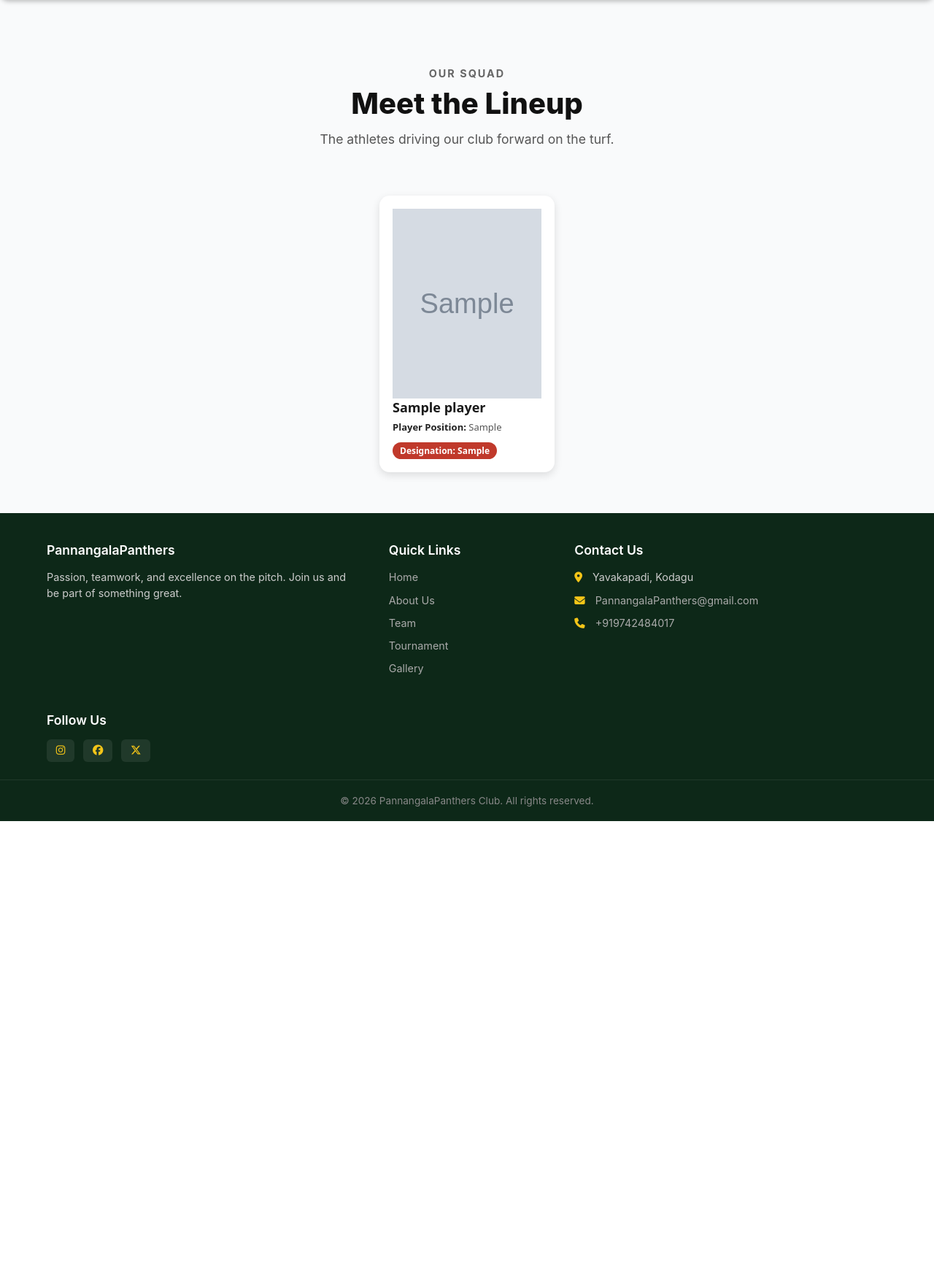
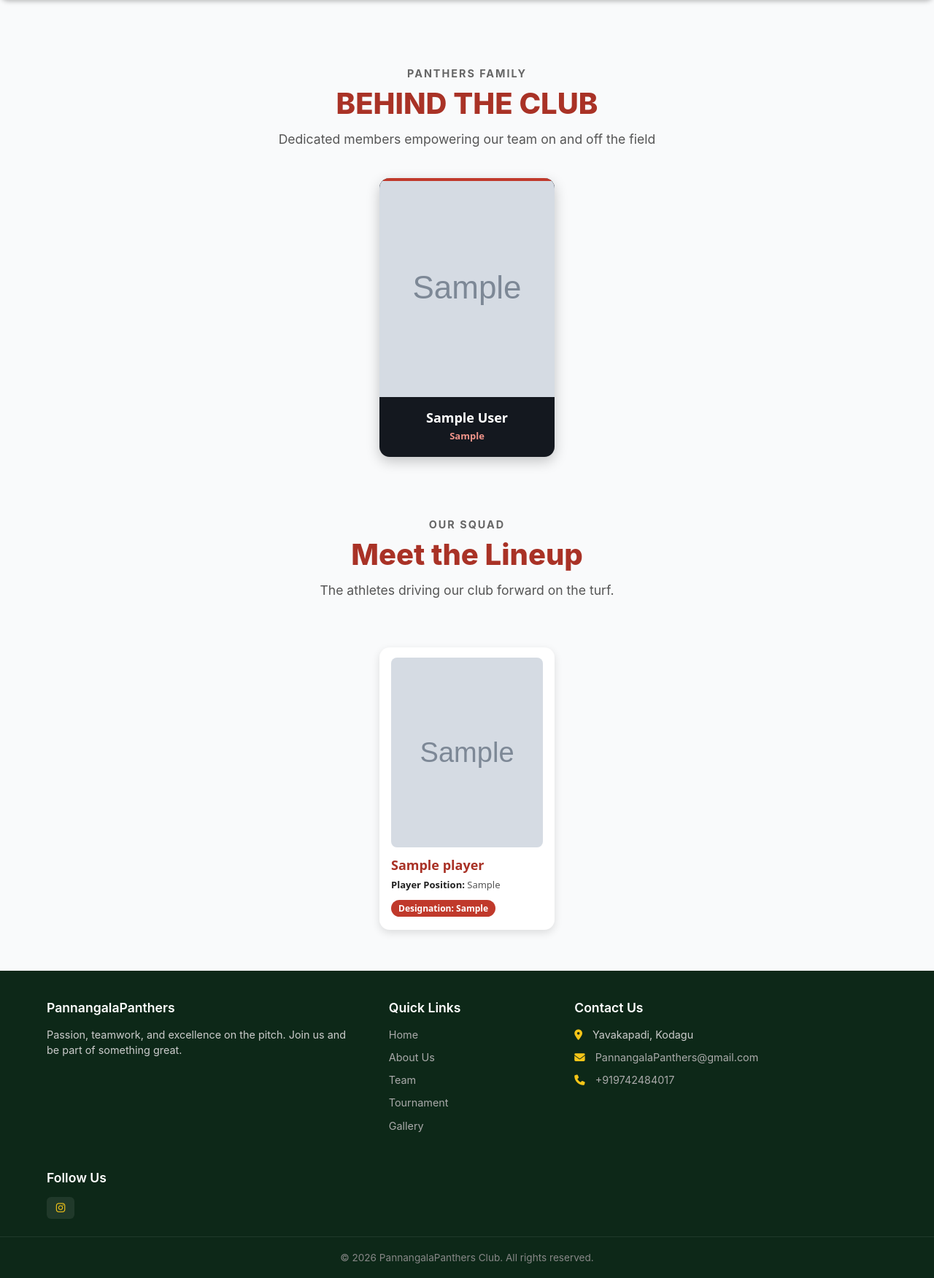
Before and after one commit to Appanna-BM/Pannangala-Panthers, a Flask app: page /team in a window 1280 px wide. Shown: the part 70-1821 px from the top of the page at 73% size. Before the commit the page ends 1195 px from the top, so only its background shows below. Run offline with Flask 3, Linux system fonts and the light colour scheme; tables that the repository leaves empty or names only in its code hold one stand-in row (values such as "Sample post"); grey boxes marked "Sample" are stand-in pictures.

Commit message:
DesignedmemberCardand_DBFor_Member

```diff
--- a/club/models.py
+++ b/club/models.py
@@ -24,3 +24,17 @@ def get_players():
         if cursor is not None:
             cursor.close()
         connection.close()
+
+def get_members():
+    connection =get_connection()
+    cursor=None
+    try:
+        cursor=connection.cursor(dictionary=True)
+        cursor.execute(""" Select id, name, Designation AS designation, image_filename, image_url from
+         members where is_active=True Order BY display_order, id  """)
+        return cursor.fetchall()
+    finally:
+        if cursor is not None:
+            cursor.close()
+
+            connection.close()
--- a/club/routes.py
+++ b/club/routes.py
@@ -1,7 +1,7 @@
 from club import app
 from datetime import datetime
 from flask import render_template, redirect, url_for, flash, request
-from .models import get_players
+from .models import get_players, get_members
 
 @app.context_processor
 def inject_globals():
@@ -17,8 +17,9 @@ def about():
 
 @app.route('/team')
 def team():
+    members=get_members()
     players=get_players()
-    return render_template('team.html', players=players)
+    return render_template('team.html', players=players, members=members)
 
 @app.route('/tournament')
 def tournament():
--- a/club/static/css/team.css
+++ b/club/static/css/team.css
@@ -1,16 +1,25 @@
+/* ---------- Theme tokens (change colors here, once) ---------- */
+:root {
+    --pp-red: #c0392b;        /* accent: pills, top bar */
+    --pp-red-deep: #a93226;   /* headings and player names */
+    --pp-ink: #14181f;        /* member card background */
+    --pp-role: #f1948a;       /* member designation text */
+}
+
+/* ---------- Section headers ---------- */
 .pp-team-header {
     text-align: center;
-    padding: 60px 20px 40px 20px; /* Generous top and bottom spacing */
+    padding: 60px 20px 40px 20px;
     max-width: 800px;
-    margin: 0 auto; /* Essential: Centers the container block itself */
+    margin: 0 auto;
 }
 
 .pp-eyebrow {
     display: block;
     font-size: 0.9rem;
     font-weight: 700;
-    letter-spacing: 2px; /* Gives it an athletic, jersey-style look */
-    color: #666 !important; /* Light gray accent color */
+    letter-spacing: 2px;
+    color: #666 !important;
     margin-bottom: 8px;
     text-transform: uppercase;
 }
@@ -18,7 +27,7 @@
 .pp-hero_title {
     font-size: 2.5rem;
     font-weight: 800;
-    color: #111 !important;
+    color: var(--pp-red-deep) !important; /* was #111, which reads as black */
     margin: 0 0 12px 0;
 }
 
@@ -26,19 +35,107 @@
     font-size: 1.1rem;
     color: #555 !important;
     max-width: 600px;
-    margin: 0 auto; /* Centers the paragraph block text */
+    margin: 0 auto;
     line-height: 1.5;
 }
 
-.team-container{
+/* ---------- Member card ---------- */
+.member-container {
     display: flex;
-flex-wrap: wrap; /* moves cards to next row on small screen */
+    flex-wrap: wrap;
+    gap: 24px;
+    padding: 0 24px 24px;
+    justify-content: center;
+}
+
+.member-card {
+    position: relative;
+    width: 240px;
+    display: flex;
+    flex-direction: column;
+    background-color: var(--pp-ink);
+    border-radius: 14px;
+    overflow: hidden;
+    box-shadow: 0 6px 18px rgba(0, 0, 0, 0.22);
+    font-family: system-ui, -apple-system, sans-serif;
+    transition: transform 0.2s ease, box-shadow 0.2s ease;
+}
+
+/* red strip on top, same red as the player designation pill */
+.member-card::before {
+    content: "";
+    position: absolute;
+    top: 0;
+    left: 0;
+    right: 0;
+    height: 4px;
+    background: var(--pp-red);
+    z-index: 2;
+}
+
+.member-card:hover {
+    transform: translateY(-4px);
+    box-shadow: 0 12px 26px rgba(0, 0, 0, 0.3);
+}
+
+.member-photo {
+    aspect-ratio: 4 / 5;
+    overflow: hidden;
+    background: #232a35;
+}
+
+.member-img {
+    width: 100%;
+    height: 100%;
+    object-fit: cover;
+    display: block;
+    transition: transform 0.4s ease;
+}
+
+.member-card:hover .member-img {
+    transform: scale(1.05);
+}
+
+/* shown when a member has no photo */
+.member-img--empty {
+    display: flex;
+    align-items: center;
+    justify-content: center;
+    font-size: 4rem;
+    font-weight: 800;
+    color: var(--pp-red);
+    text-transform: uppercase;
+}
+
+.member-info {
+    padding: 16px 18px 20px;
+    text-align: center;
+}
+
+.member-card .member-name {
+    margin: 0 0 4px;
+    font-size: 18px;
+    font-weight: 700;
+    color: #ffffff !important;
+}
+
+.member-role {
+    margin: 0;
+    font-size: 13px;
+    font-weight: 600;
+    color: var(--pp-role);
+}
+
+/* ---------- Player card ---------- */
+.team-container {
+    display: flex;
+    flex-wrap: wrap;
     gap: 24px;
     padding: 24px;
     justify-content: center;
 }
 
-.player-card{
+.player-card {
     width: 240px;
     background-color: #ffffff;
     overflow: hidden;
@@ -48,54 +145,59 @@ font-family: system-ui, -apple-system, sans-serif;
     transition: transform 0.2s ease;
     display: flex;
     flex-direction: column;
-padding: 18px;
+    padding: 14px 16px 18px; /* merged the two duplicate padding rules */
 }
 
-.player-card:hover{
+.player-card:hover {
     transform: translateY(-4px);
 }
 
-.player-card img{
+.player-card img {
     width: 100%;
-height: 250px;
-min-height: 260px;
-min-width: 100%;
+    height: 260px;
     object-fit: cover;
     display: block;
+    border-radius: 8px;
 }
 
-player-info{
-padding: 14px 16px 18px;
+/* Higher specificity + !important so base.css heading rules can't override it.
+   The old #1a1a1a was also almost black, which is why it looked unchanged. */
+.player-card .player-info .player-name {
+    margin: 12px 0 6px;
+    font-size: 18px;
+    font-weight: 700;
+    color: var(--pp-red-deep) !important;
 }
 
-.player-name{
-margin: 0 0 6px ;
-font-size: 18px;
-font-weight: 700;
-color: #1a1a1a;
-}
-
-.player-role{
+.player-role {
     margin: 0 0 6px;
     font-size: 13px;
     color: #555;
 }
 
-.player-role strong{
+.player-role strong {
     color: #222;
 }
 
-.player-designation{
+.player-designation {
     display: inline-block;
     margin-top: 6px;
     font-size: 12px;
     font-weight: 600;
     color: #fff;
-background: #c0392b;
+    background: var(--pp-red);
     padding: 3px 10px;
     border-radius: 999px;
 }
 
-.player-designation strong{
+.player-designation strong {
     font-weight: 700;
 }
+
+@media (prefers-reduced-motion: reduce) {
+    .member-card,
+    .member-img,
+    .player-card {
+        transition: none;
+    }
+}
--- a/club/templates/base.html
+++ b/club/templates/base.html
@@ -100,12 +100,6 @@
                     <a href="https://instagram.com" target="https://www.instagram.com/pannangala.panthers.club?igsi=MTZrN25vejFwbTY2aA==" aria-label="Instagram">
                         <i class="fa-brands fa-instagram"></i>
                     </a>
-                    <a href="https://facebook.com" target="_blank" aria-label="Facebook">
-                        <i class="fa-brands fa-facebook"></i>
-                    </a>
-                    <a href="https://x.com" target="_blank" aria-label="Twitter">
-                        <i class="fa-brands fa-x-twitter"></i>
-                    </a>
                 </div>
             </div>
         </div>
--- a/club/templates/includes/tournament.html
+++ /dev/null
@@ -1,5 +0,0 @@
-
-{% extends 'base.html' }
-{% block title %}
-    Tournament
-{% endblock %}
--- a/club/templates/index.html
+++ b/club/templates/index.html
@@ -117,7 +117,7 @@
 
       <div class="pp-players">
         <article class="pp-player">
-          <div class="pp-player__photo" style="background-image:url('{{ url_for('static', filename='images/uploads/VinayPoovanna.jpeg') }}')" data-initials="VP"></div>
+          <div class="pp-player__photo" style="background-image:url('{{ url_for("static", filename='images/players/VinayPoovanna.jpeg') }}')" data-initials="VP"></div>
           <div class="pp-player__body">
             <span class="pp-player__no">#12 &middot; Forward</span>
             <h3>Vinay Poovanna</h3>
@@ -125,7 +125,7 @@
         </article>
 
         <article class="pp-player">
-          <div class="pp-player__photo" style="background-image:url('{{ url_for('static', filename='images/uploads/VivekPonnanna.jpeg') }}')" data-initials="VP"></div>
+          <div class="pp-player__photo" style="background-image:url('{{ url_for("static" , filename='images/players/VivekPonnanna.jpeg') }}')" data-initials="VP"></div>
           <div class="pp-player__body">
             <span class="pp-player__no">#18 &middot; Midfield</span>
             <h3>Vivek Ponnanna</h3>
@@ -133,7 +133,7 @@
         </article>
 
         <article class="pp-player">
-          <div class="pp-player__photo" style="background-image:url('{{ url_for('static', filename='images/uploads/Bopanna.jpeg') }}')" data-initials="SB"></div>
+          <div class="pp-player__photo" style="background-image:url('{{ url_for("static", filename='images/players/Bopanna.jpeg') }}')" data-initials="SB"></div>
           <div class="pp-player__body">
             <span class="pp-player__no">#12 &middot; Forward</span>
             <h3>Shishir Bopanna</h3>
--- a/club/templates/team.html
+++ b/club/templates/team.html
@@ -4,11 +4,51 @@
 {% endblock %}
 {% block head %}
     <!--link to team.css stylesheet-->
-    <link rel="stylesheet" href="{{ url_for('static', filename='css/team.css')}}?v=1.1">
+    <link rel="stylesheet" href="{{ url_for('static', filename='css/team.css')}}?v=1.2">
 {% endblock %}
 
 {% block content %}
  <!-- TEAM HEADER -->
+<div class="pp-container pp-team-header">
+    <span class="pp-eyebrow reveal">PANTHERS FAMILY</span>
+    <h1 class="pp-hero_title reveal">BEHIND THE CLUB</h1>
+    <p class="pp-team-subtitle reveal">Dedicated members empowering our team on and off the field</p>
+</div>
+
+<div class="member-container">
+    <!--Member card-->
+    {% for member in members %}
+    <div class="member-card">
+        <div class="member-photo">
+            {% if member.image_url %}
+                <img
+                    src="{{ member.image_url }}"
+                    alt="{{ member.name }}"
+                    class="member-img"
+                    loading="lazy"
+                >
+            {% elif member.image_filename %}
+                <img
+                    src="{{ url_for('static', filename='images/members/' ~ member.image_filename) }}"
+                    alt="{{ member.name }}"
+                    class="member-img"
+                    loading="lazy"
+                >
+            {% else %}
+                <!-- fallback when no photo is uploaded -->
+                <div class="member-img member-img--empty" aria-hidden="true">{{ member.name[:1] }}</div>
+            {% endif %}
+        </div>
+        <div class="member-info">
+            <h3 class="member-name">{{ member.name }}</h3>
+            {% if member.designation %}
+                <p class="member-role">{{ member.designation }}</p>
+            {% endif %}
+        </div>
+    </div>
+    {% endfor %}
+</div>
+
 <div class="pp-container pp-team-header">
     <span class="pp-eyebrow reveal">OUR SQUAD</span>
     <h1 class="pp-hero_title reveal">Meet the Lineup</h1>
@@ -24,12 +64,14 @@
                 src="{{ player.image_url }}"
                 alt="{{ player.name }}"
                 class="player-img"
+                loading="lazy"
             >
         {% elif player.image_filename %}
         <img
             src="{{ url_for('static', filename='images/players/' ~ player.image_filename) }}"
             alt="{{ player.name }}"
             class="player-img"
+            loading="lazy"
         >
         {% endif %}
         <div class="player-info">
```
Also changed, not shown: club/static/images/members/Bopanna.jpeg (added), club/static/images/members/VinayPoovanna.jpeg (added), club/static/images/members/VivekPonnanna.jpeg (added). Lines whose indentation alone changed are shown as unchanged.
